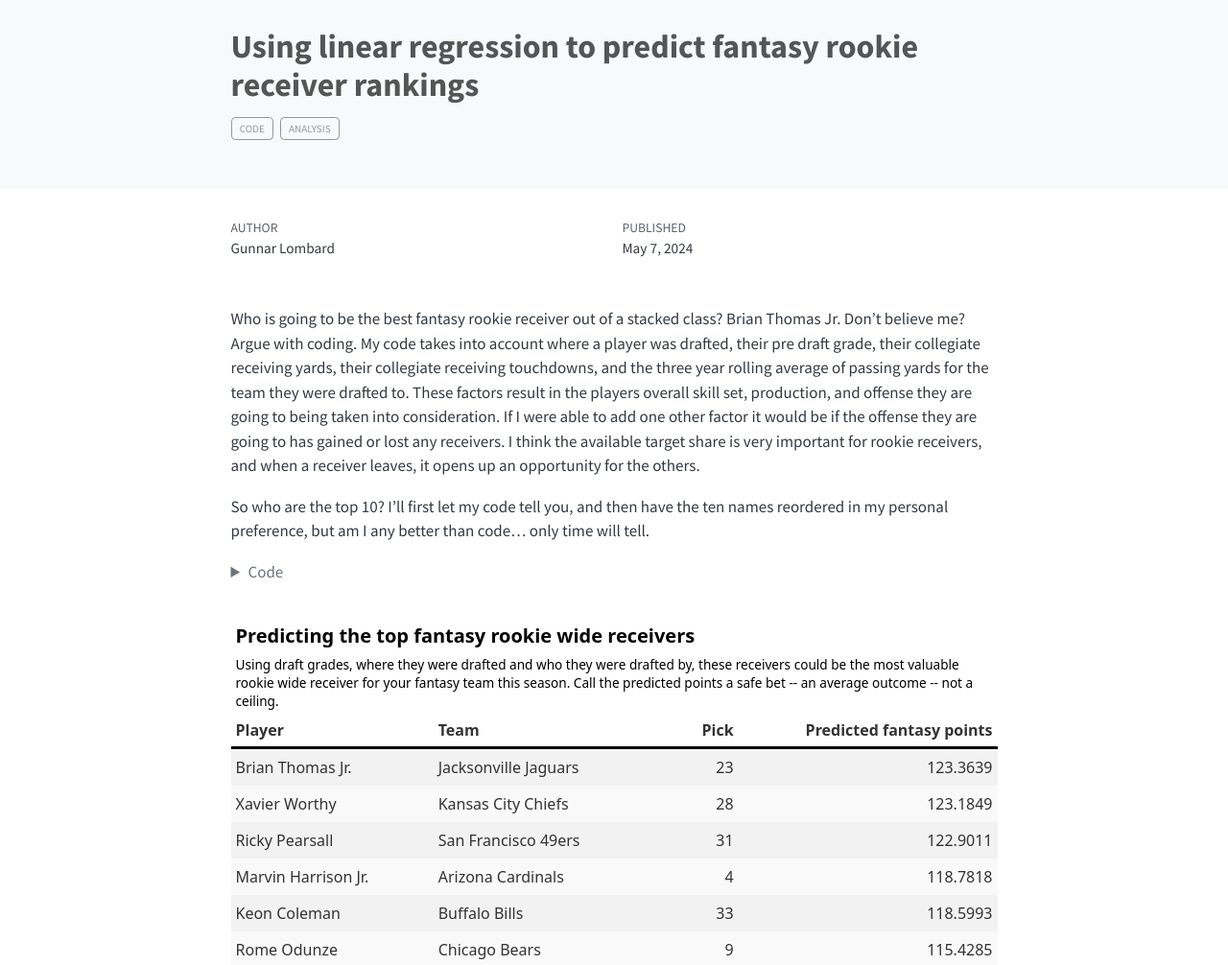
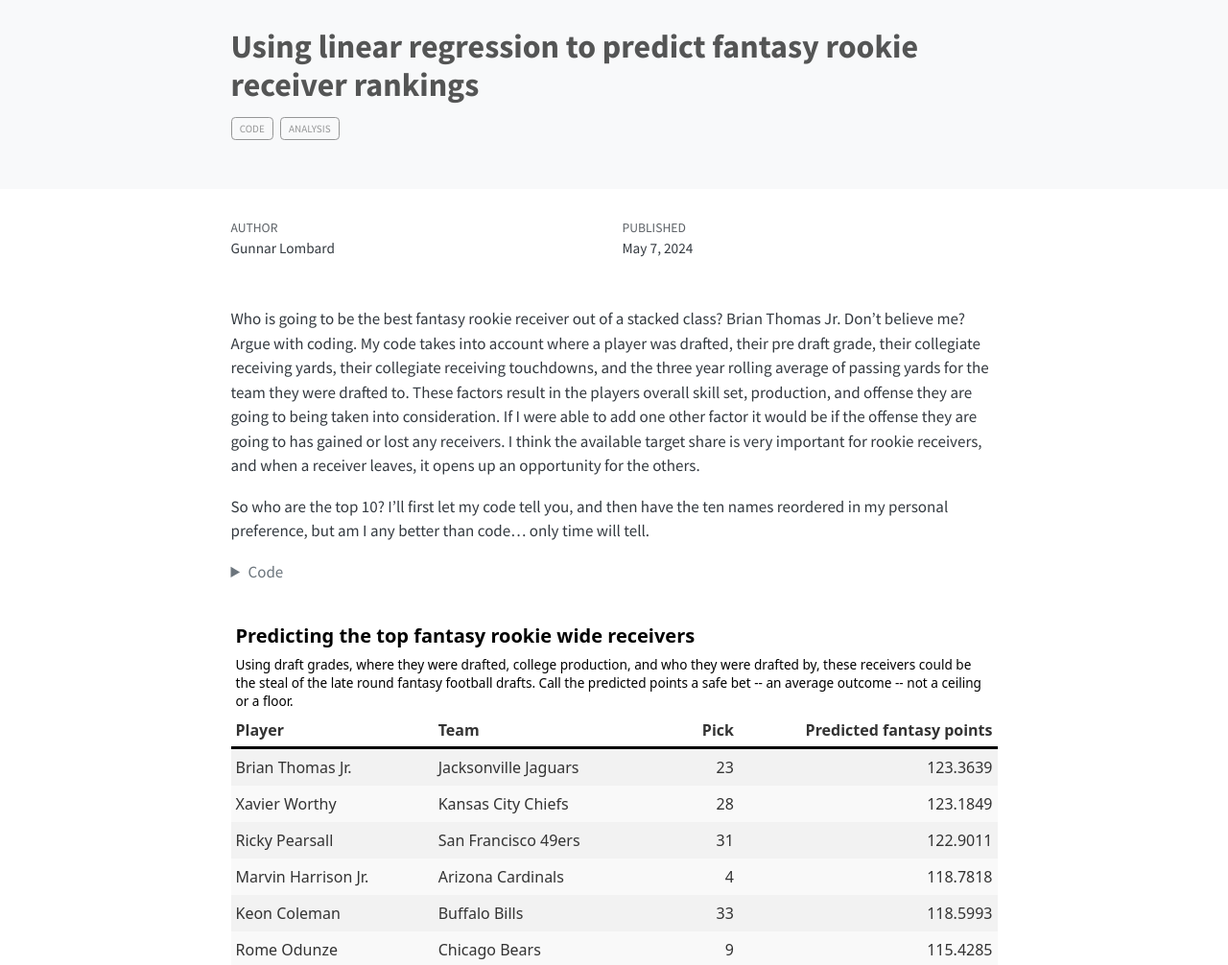
Before and after one commit to gunnarlombard/gunnarlombard.github.io, a plain HTML site: page posts/predicting-the-top-rookie-fantasy-WRs-in-2024/index.html in a window 1280 px wide. Shown: the part 76-1082 px from the top of the page at 96% size. Drawn offline with Linux system fonts and the light colour scheme.

```diff
--- a/posts/predicting-the-top-rookie-fantasy-WRs-in-2024/index.html
+++ b/posts/predicting-the-top-rookie-fantasy-WRs-in-2024/index.html
@@ -466,7 +466,7 @@
 <span id="cb1-270"><a href="#cb1-270" aria-hidden="true" tabindex="-1"></a>  )  <span class="sc">|&gt;</span></span>
 <span id="cb1-271"><a href="#cb1-271" aria-hidden="true" tabindex="-1"></a>  <span class="fu">tab_header</span>(</span>
 <span id="cb1-272"><a href="#cb1-272" aria-hidden="true" tabindex="-1"></a>    <span class="at">title =</span> <span class="st">"Predicting the top fantasy rookie wide receivers"</span>,</span>
-<span id="cb1-273"><a href="#cb1-273" aria-hidden="true" tabindex="-1"></a>    <span class="at">subtitle =</span> <span class="st">"Using draft grades, where they were drafted and who they were drafted by, these receivers could be the most valuable rookie wide receiver for your fantasy team this season. Call the predicted points a safe bet -- an average outcome -- not a ceiling."</span></span>
+<span id="cb1-273"><a href="#cb1-273" aria-hidden="true" tabindex="-1"></a>    <span class="at">subtitle =</span> <span class="st">"Using draft grades, where they were drafted, college production, and who they were drafted by, these receivers could be the steal of the late round fantasy football drafts. Call the predicted points a safe bet -- an average outcome -- not a ceiling or a floor."</span></span>
 <span id="cb1-274"><a href="#cb1-274" aria-hidden="true" tabindex="-1"></a>  ) <span class="sc">|&gt;</span> <span class="fu">tab_style</span>(</span>
 <span id="cb1-275"><a href="#cb1-275" aria-hidden="true" tabindex="-1"></a>    <span class="at">style =</span> <span class="fu">cell_text</span>(<span class="at">color =</span> <span class="st">"black"</span>, <span class="at">weight =</span> <span class="st">"bold"</span>, <span class="at">align =</span> <span class="st">"left"</span>),</span>
 <span id="cb1-276"><a href="#cb1-276" aria-hidden="true" tabindex="-1"></a>    <span class="at">locations =</span> <span class="fu">cells_title</span>(<span class="st">"title"</span>)</span>
@@ -936,7 +936,7 @@
 <th colspan="4" class="gt_heading gt_title gt_font_normal" style="text-align: left; color: #000000; font-weight: bold;">Predicting the top fantasy rookie wide receivers</th>
 </tr>
 <tr class="odd gt_heading">
-<th colspan="4" class="gt_heading gt_subtitle gt_font_normal gt_bottom_border" style="text-align: left; color: #000000;">Using draft grades, where they were drafted and who they were drafted by, these receivers could be the most valuable rookie wide receiver for your fantasy team this season. Call the predicted points a safe bet -- an average outcome -- not a ceiling.</th>
+<th colspan="4" class="gt_heading gt_subtitle gt_font_normal gt_bottom_border" style="text-align: left; color: #000000;">Using draft grades, where they were drafted, college production, and who they were drafted by, these receivers could be the steal of the late round fantasy football drafts. Call the predicted points a safe bet -- an average outcome -- not a ceiling or a floor.</th>
 </tr>
 <tr class="header gt_col_headings">
 <th id="Player" class="gt_col_heading gt_columns_bottom_border gt_left" data-quarto-table-cell-role="th" style="border-bottom-width: 3px; border-bottom-style: solid; border-bottom-color: #000000; font-size: 12; font-weight: bold" scope="col">Player</th>
```
